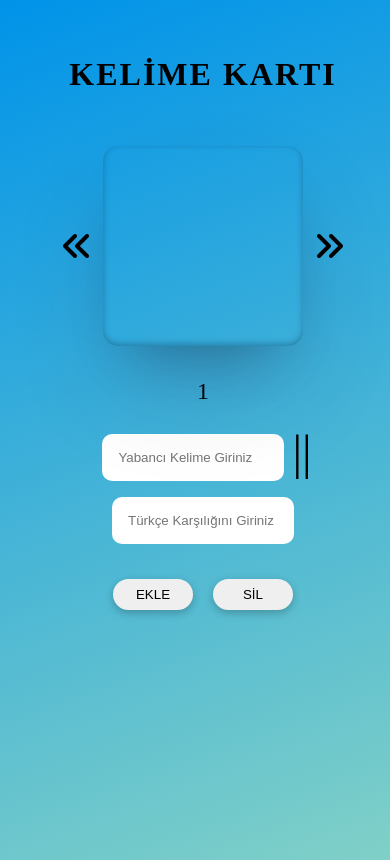
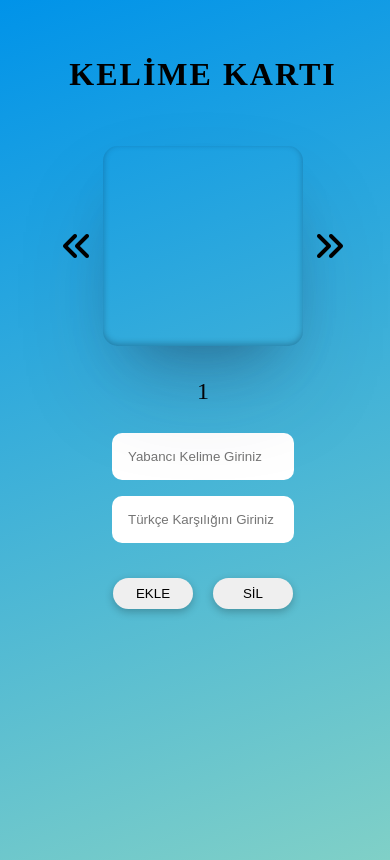
Before and after one commit to Ethemkizilyer/Dil-Kart-, a plain HTML site: page index.html in a window 390 px wide. Drawn offline with Linux system fonts and the light colour scheme.

Commit message:
initialcommit

```diff
--- a/index.html
+++ b/index.html
@@ -32,7 +32,7 @@
           class="ing"
           type="text"
           placeholder="Yabancı kelime giriniz"
-        /><span>||</span>
+        /><span id="pip">||</span>
         <input
           class="tr"
           type="text"
--- a/style.css
+++ b/style.css
@@ -185,3 +185,14 @@ p {
   font-size: 1.6rem;
   padding: 1rem;
 }
+
+@media (max-width:426px){
+  .ekle{
+    display: flex;
+    flex-direction: column;
+  }
+
+  #pip{
+    display: none;
+  }
+}
```
